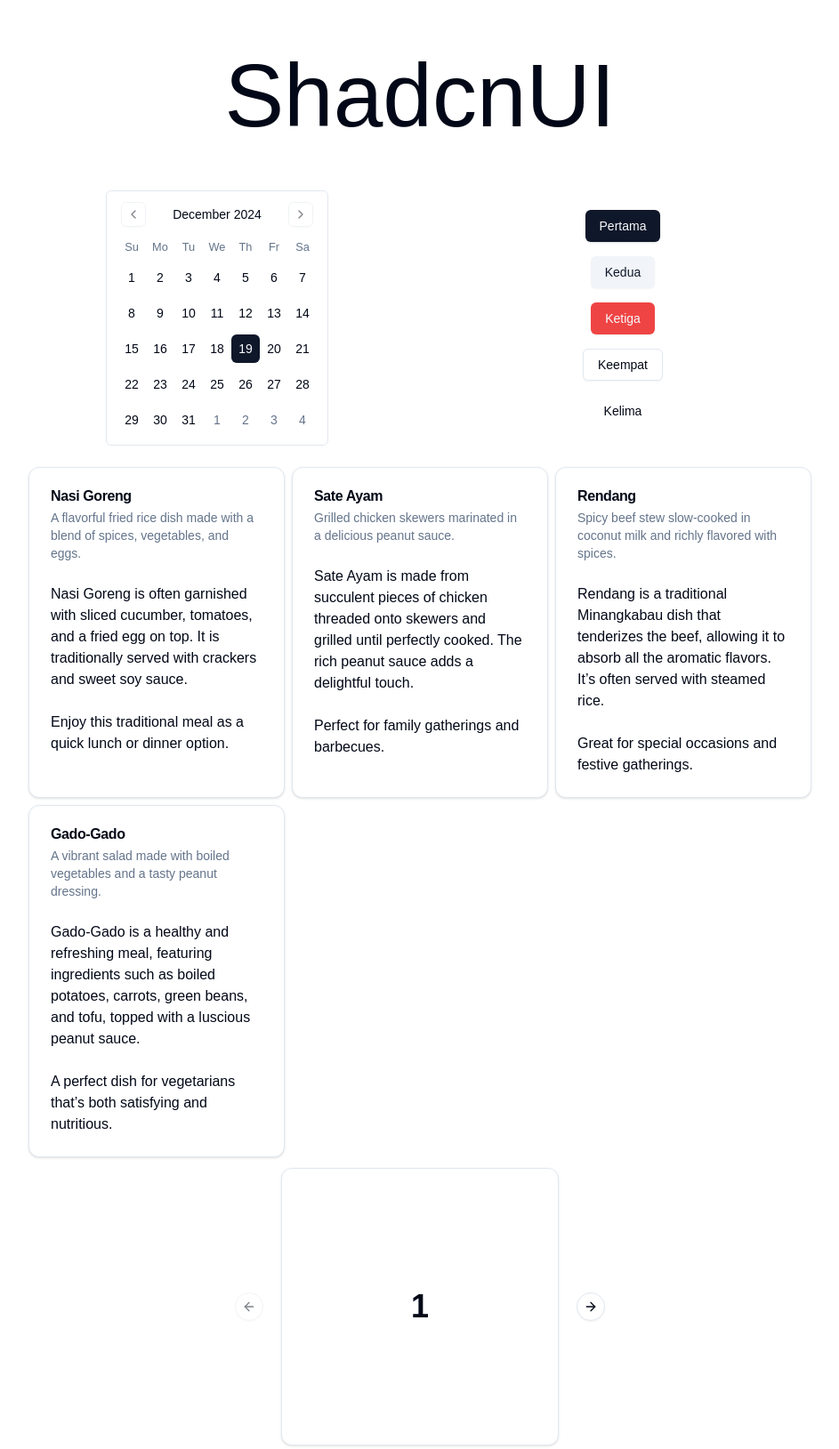
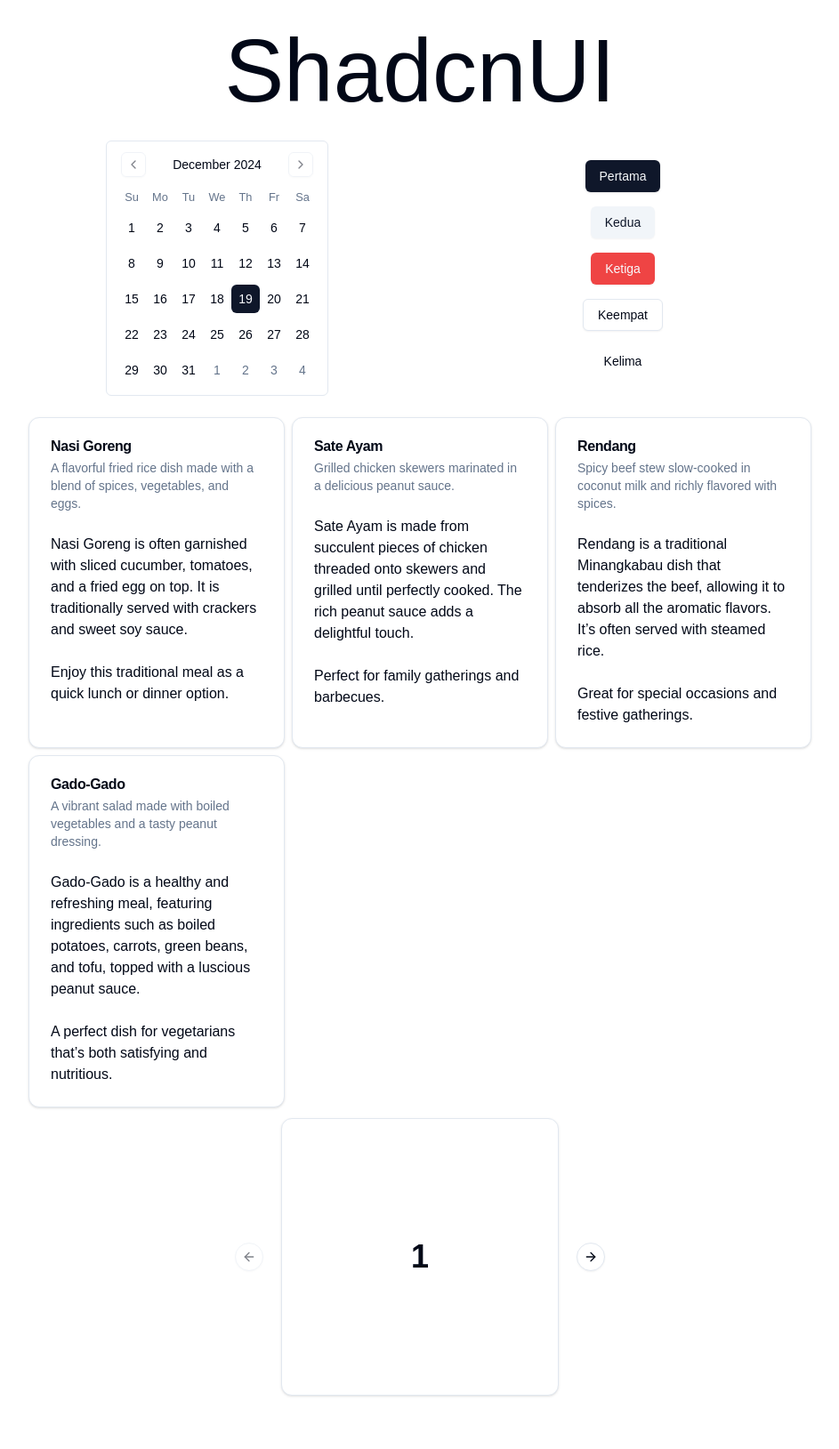
Before and after one commit to calvinrahmat/belajar-leonard, a Next.js app: page / in a window 1280 px wide. Shown: the whole page at 89% size, without its empty margins (168-1111 px from the left). After the commit the page ends 1573 px from the top, so only its background shows below. Built offline with nearby package versions, Linux system fonts and the light colour scheme.

Commit message:
updated by Leon

```diff
--- a/app/page.tsx
+++ b/app/page.tsx
@@ -25,7 +25,7 @@
   return (
 
     <div>
-      <h1 className="flex justify-center p-8 text-[100px]">ShadcnUI</h1>
+      <h1 className="flex justify-center p-1 text-[100px]">ShadcnUI</h1>
       <div className="grid grid-cols-1 md:grid-cols-2 gap-4 max-w-4xl mx-auto">
         <div className="flex items-center justify-center space-x-4">
         <Calendar
@@ -65,7 +65,7 @@
         </div>
       </div>
 
-      <div className="flex justify-center">
+      <div className="flex items-center justify-center">
         <Carousel className="w-full max-w-xs">
       <CarouselContent>
         {Array.from({ length: 5 }).map((_, index) => (
```
